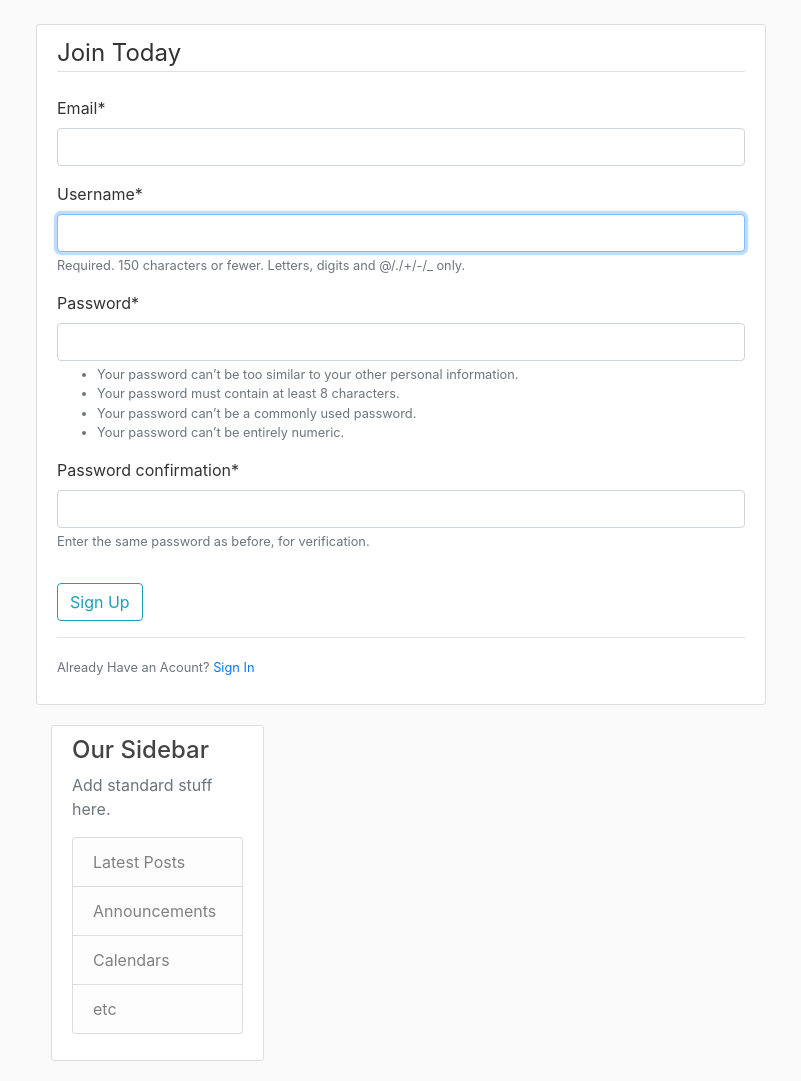
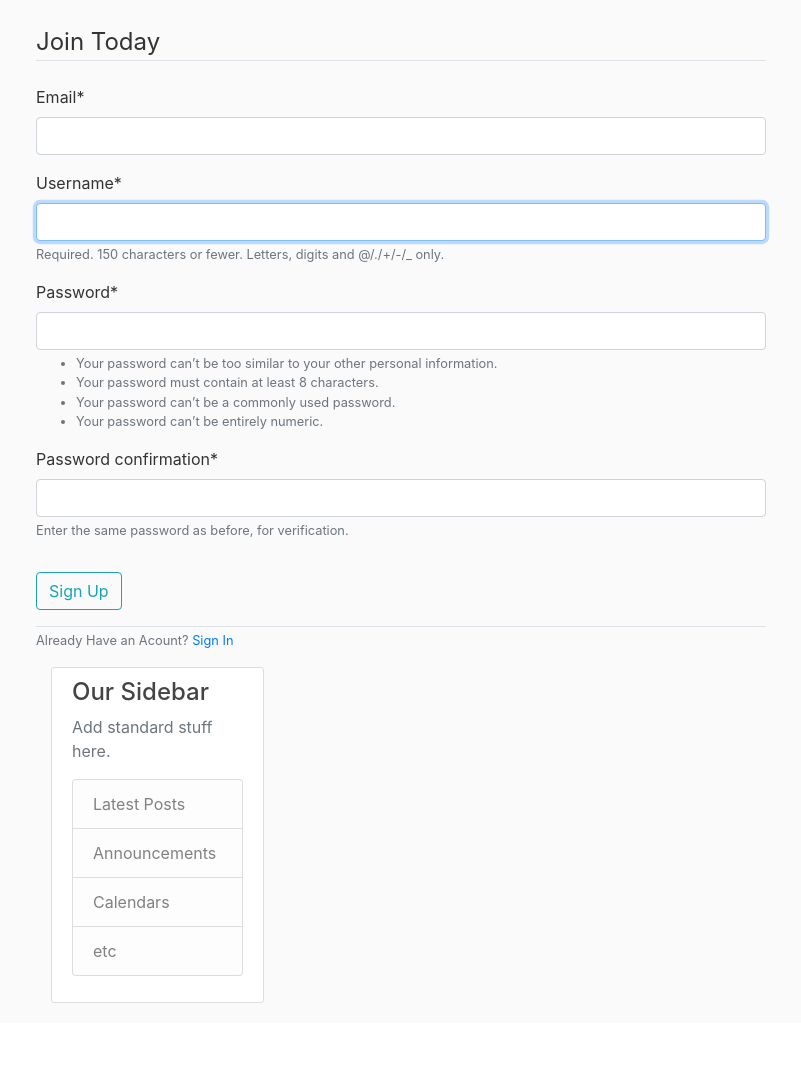
Before and after one commit to theBionicFox/web, a Django app: page /users/register/ in a window 1280 px wide. Shown: the part 56-1137 px from the top of the page, without its empty margins (49-850 px from the left). After the commit the page ends 1059 px from the top, so only its background shows below. Run offline with Django 3.2, Linux system fonts and the light colour scheme; some libraries are stand-ins or nearby versions.

Commit message:
Cleaned usesr registration

```diff
--- a/users/templates/users/register.html
+++ b/users/templates/users/register.html
@@ -1,7 +1,7 @@
 {% extends "bionic/base.html" %}
 {%  load crispy_forms_tags %}
 {% block content %}
-	<div class="content-section">
+
   		<form method="POST">
   			{% csrf_token %}
   			<fieldset class="form-group">
@@ -9,12 +9,12 @@
   				{{ form|crispy }}
   			</fieldset>
   			<div class="form-group">
-  				<button class="btn btn-outline-info mb-3" type="submit">Sign Up</button>
+  				<button class="btn btn-outline-info mb-2" type="submit">Sign Up</button>
   		</form>
-  		<div class="border-top pt-3">
+  		<div class="border-top mt-2">
   			<small class="text-muted">
   				Already Have an Acount? <a href="#">Sign In</a>
   			</small>
 		  </div>
-  	</div>
+
 {% endblock content %}
```
